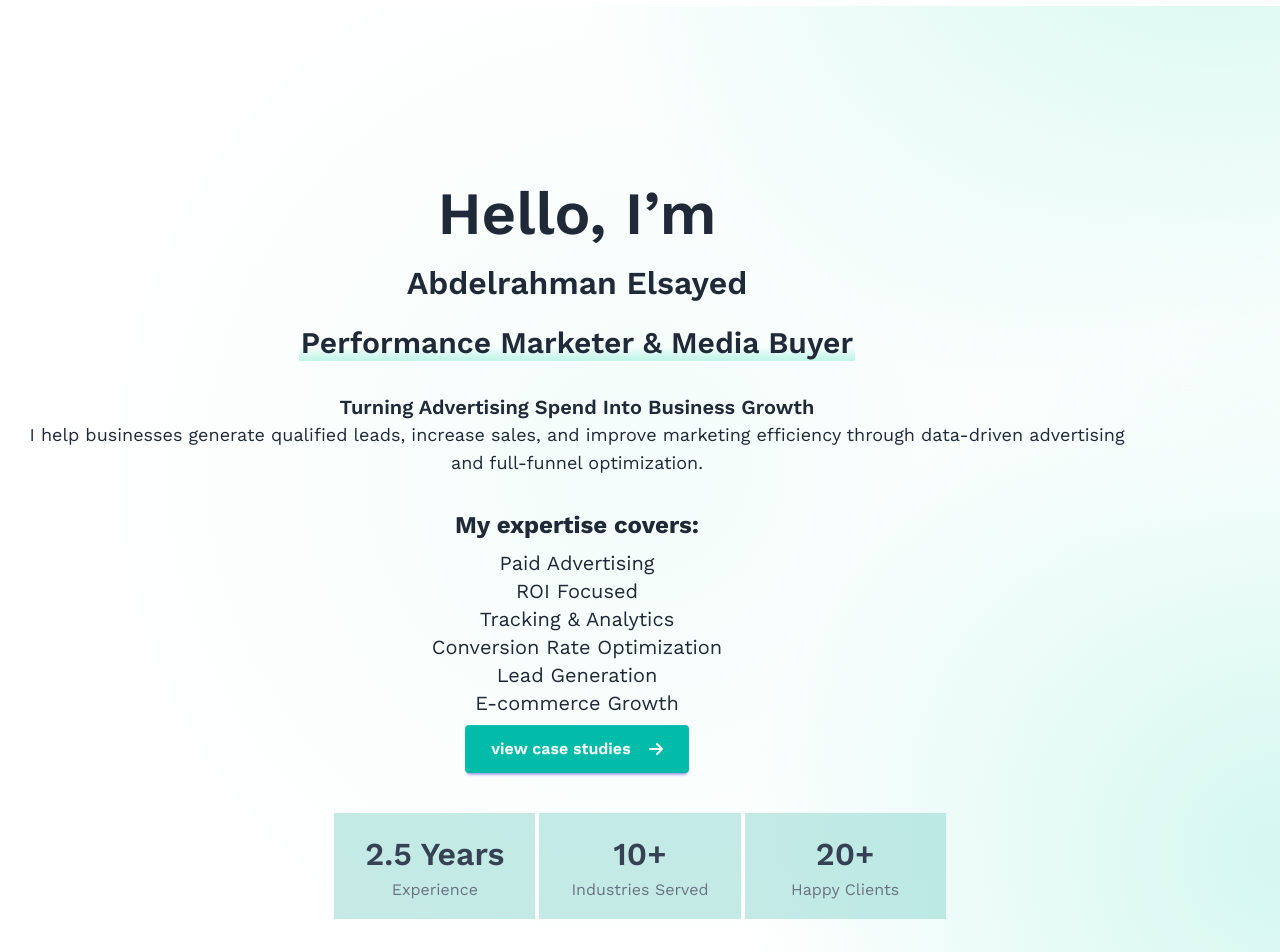
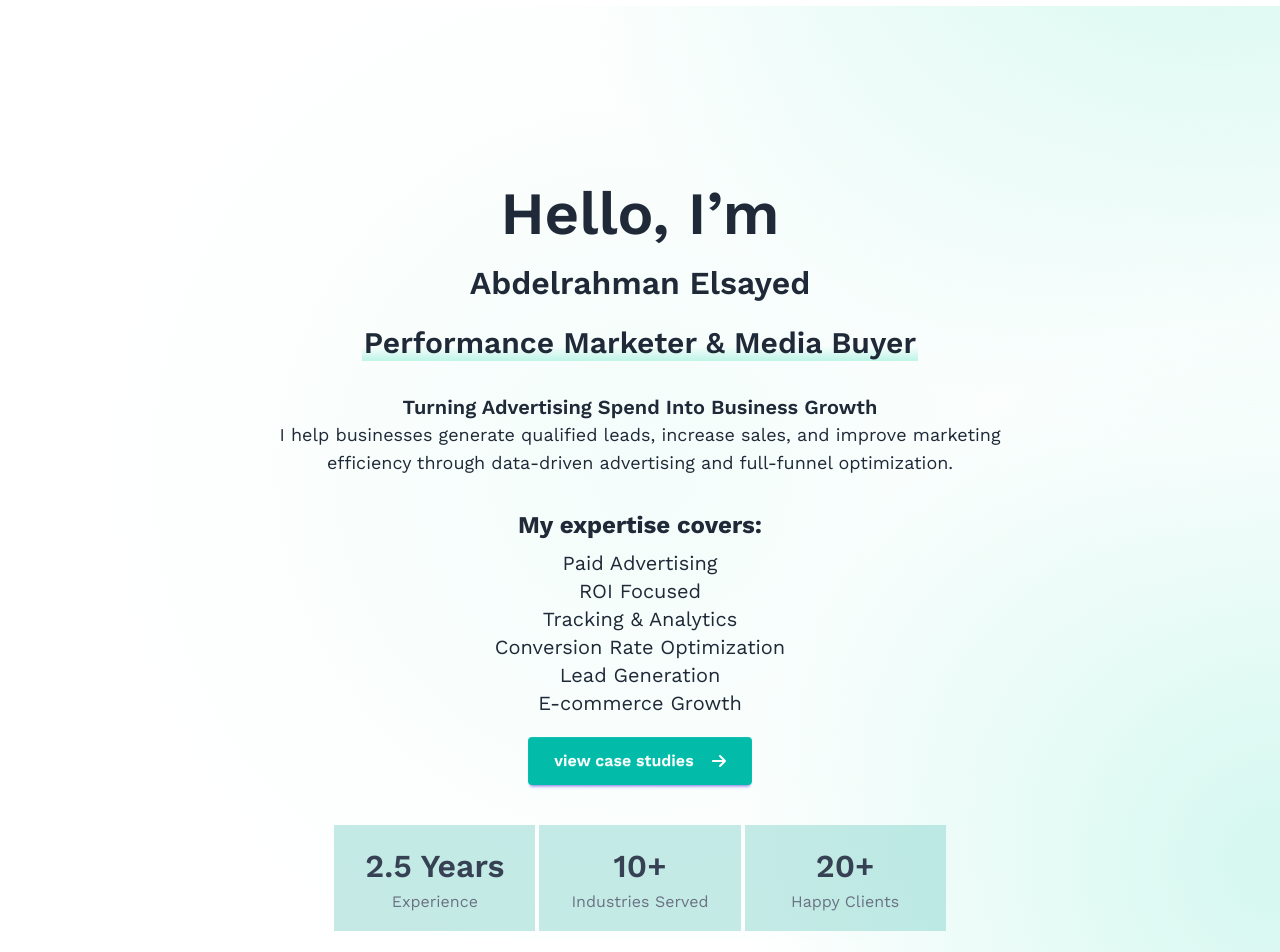
Before and after one commit to nehad-elsayed/Portfolio, a React (Vite) app: page / in a window 1280 px wide. Shown: the part 80-1032 px from the top of the page. Built offline with nearby package versions, Linux system fonts and the light colour scheme.

Commit message:
refactor: update introduction component ui

```diff
--- a/src/components/introduction/Introduction.jsx
+++ b/src/components/introduction/Introduction.jsx
@@ -28,11 +28,11 @@ const informationSummaryData = [
 const Introduction = () => {
   return (
     <div
-      className="animated-bg overflow-hidden relative flex max-lg:flex-col-reverse sm:justify-between pt-10 lg:pt-31.5 lg:mb-27.5 max-xl:gap-2 p-2 max-xxl:px-4"
+      className="animated-bg overflow-hidden relative flex flex-col pt-10 lg:pt-31.5 lg:mb-27.5 p-2 max-xxl:px-4"
       id="introduction"
     >
-      <div className="w-full flex flex-col justify-between max-lg:text-center">
-        <div className="pt-13 flex flex-col gap-2 me-31.5 w-full lg:w-auto transition-all duration-500">
+      <div className="w-full max-w-3xl mx-auto flex flex-col justify-between text-center">
+        <div className="pt-13 flex flex-col gap-2 w-full transition-all duration-500">
           <p className="text-2xl text-center md:text-4xl sm:max-xl:text-5xl xl:text-6xl font-semibold w-full">
             Hello, I’m
             <span className="md:text-nowrap text-lg md:text-[32px] shrink-0 inline-block w-full">
@@ -67,18 +67,11 @@ const Introduction = () => {
             </ul>
           </div>
           <p className="text-center align-middle">
-            {/* <Link
-              to={`https://wa.me/${phoneNumber}?text=Hello Can i schedule a free audit consultation?`}
-
-              className="mt-5 md:mt-12.5 btn btn-primary text-white w-fit md:py-3 md:px-6 text-[12px] sm:text-[16px] font-semibold max-md:mx-auto max-md:mb-5"
-            >
-              View Case Studies
-            </Link> */}
             <ScrollLink
               to="blog"
               smooth={true}
               duration={1000}
-                      className="btn btn-primary px-4 md:px-6.5 py-3 md:py-6 text-[12px] md:text-[16px]"
+              className="btn mt-3 btn-primary px-4 md:px-6.5 py-3 md:py-6 text-[12px] md:text-[16px]"
             >
               view case studies
               <FontAwesomeIcon
@@ -90,23 +83,15 @@ const Introduction = () => {
             </ScrollLink>
           </p>
         </div>
-        <div className="mx-auto lg:mx-0 relative">
-          <div className="grid mx-auto grid-cols-3 w-fit mt-10 gap-1">
+
+        <div className="flex justify-center  mt-10">
+          <div className="grid grid-cols-3 gap-1 w-fit">
             {informationSummaryData.map((item) => (
               <InformationSummary key={item.id} item={item} />
             ))}
           </div>
         </div>
       </div>
-      {/* <div
-        className={`max-w-134 w-full h-full max-lg:mx-auto aspect-[536/636] relative`}
-      >
-        <img
-          className={`shadow-2xl shadow-gray-200 w-full h-full absolute bottom-0 object-cover bg-white rounded-3xl`}
-          src={person}
-          alt="person"
-        />
-      </div> */}
     </div>
   );
 };
```
Lines whose indentation alone changed are shown as unchanged.
